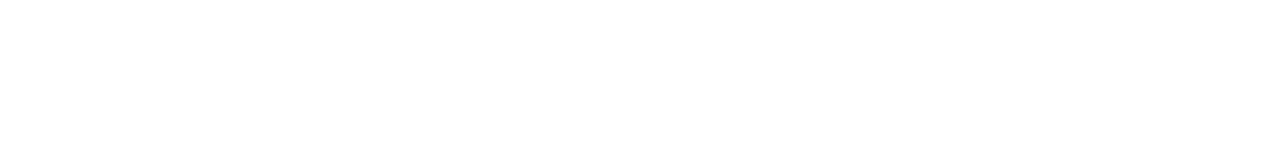
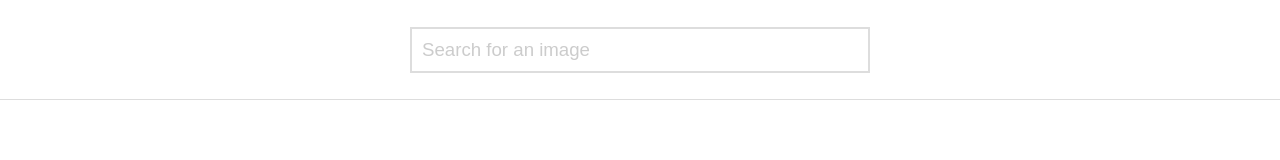
Before and after one commit to 20H-Talent/ikigai-project-5-manuhdez, a plain HTML site: page index.html in a window 1280 px wide. Drawn offline with Linux system fonts and the light colour scheme.

Commit message:
added navigation bar structure and style

```diff
--- a/css/styles.css
+++ b/css/styles.css
@@ -0,0 +1,35 @@
+*,
+html {
+  margin: 0;
+  padding: 0;
+  box-sizing: border-box;
+}
+
+                                                  /*************************
+                                                      Navigation styles
+                                                  **************************/
+
+nav {
+  position: fixed;
+  top: 0;
+  z-index: 1;
+  width: 100%;
+  height: 100px;
+  background-color: #fff;
+  display: flex;
+  /* Border added to debug scrolling images below the nav */
+  border-bottom: 1px solid #ddd;
+}
+
+input {
+  margin: auto;
+  width: 460px;
+  font-size: 14pt;
+  color: #999;
+  padding: 10px;
+  border: 2px solid #ddd;
+}
+
+input::placeholder {
+  color: #ccc;
+}
--- a/index.html
+++ b/index.html
@@ -11,6 +11,9 @@
 </head>
 
 <body>
+  <nav>
+    <input type="text" placeholder="Search for an image">
+  </nav>
 
 </body>
 
```
